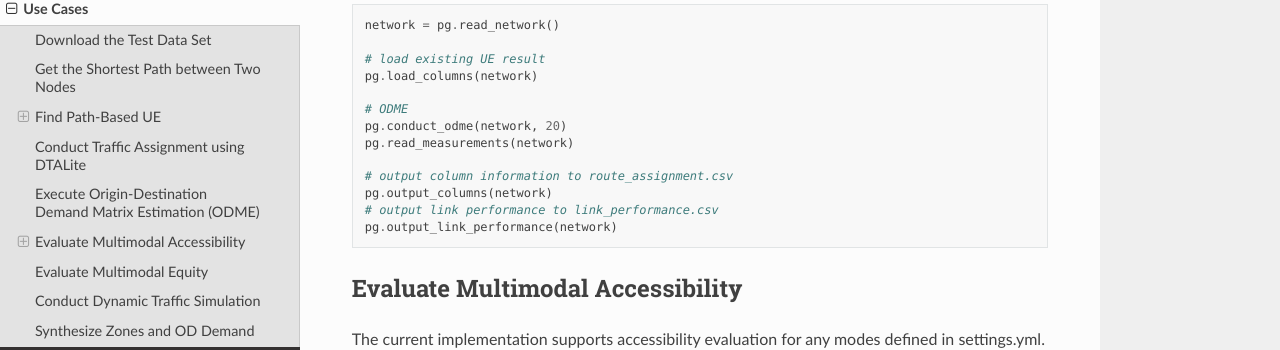
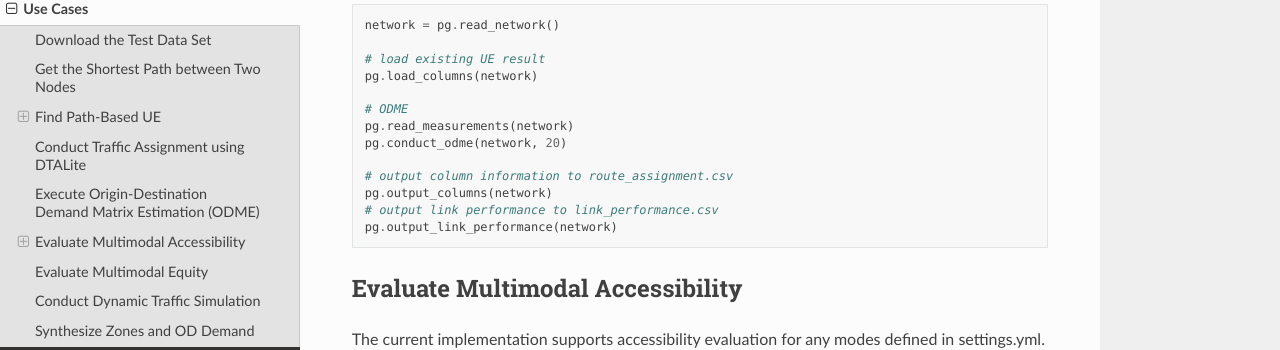
Before and after one commit to jdlph/Path4GMNS, a Sphinx documentation site: the page built from docs/source/usecases.md, in a window 1280 px wide and 900 px high, scrolled down 4716 px. Shown: the part 141-491 px from the top of the window. Built offline with Sphinx 7.4.7 and the Read the Docs theme 3.1.0, drawn with Linux system fonts in a browser that asks for light colours.

```diff
--- a/docs/source/usecases.md
+++ b/docs/source/usecases.md
@@ -211,8 +211,8 @@ network = pg.read_network()
 pg.load_columns(network)
 
 # ODME
+pg.read_measurements(network)
 pg.conduct_odme(network, 20)
-pg.read_measurements(network)
 
 # output column information to route_assignment.csv
 pg.output_columns(network)
```
